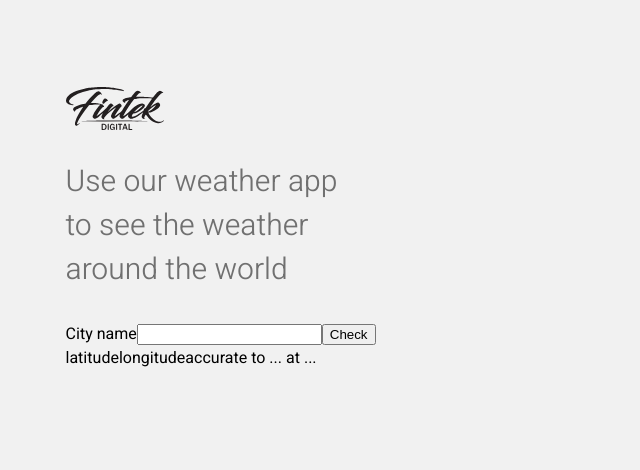
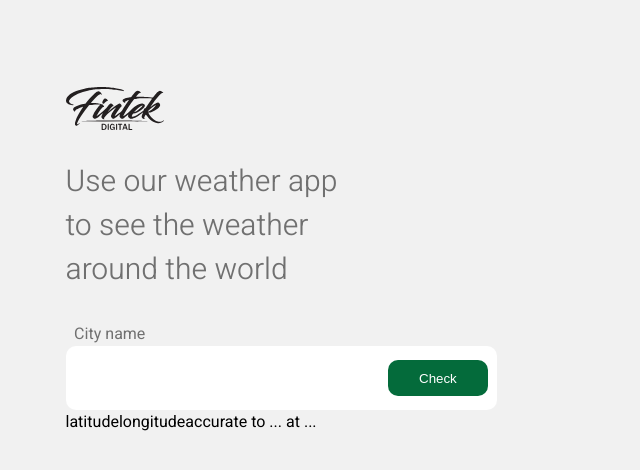
Before and after one commit to DanZemlyansky/fintekAssignment, a React (Vite) app in the folder fintek-weather-app/: page / in a window 1280 px wide. Shown: the top 470 px of the page, without its empty margins (0-640 px from the left). Built offline with nearby package versions, Linux system fonts and the light colour scheme.

Commit message:
city input mostly complete

```diff
--- a/fintek-weather-app/src/components/CityInput.tsx
+++ b/fintek-weather-app/src/components/CityInput.tsx
@@ -1,15 +1,22 @@
-import '../styles/CityInput.css'
+import "../styles/CityInput.css";
 
-export default function CityInput(){
-
-
-
-
-    return(
-        <div id="cityInputContainer">
-<label id="cityInputLabel" htmlFor="cityInput">City name</label>
-<input aria-label="City Input" name="cityInput" id="cityInput"></input>
-<button type="submit">Check</button>
-        </div>
-    )
+export default function CityInput() {
+  return (
+    <div className="cityInputContainer">
+      <label htmlFor="cityInput" className="cityInputLabel">
+        City name
+      </label>
+      <div className="inputButtonContainer">
+        <input
+          aria-label="City Input"
+          name="cityInput"
+          id="cityInput"
+          className="cityInput"
+        />
+        <button type="submit" className="cityInputButton">
+          Check
+        </button>
+      </div>
+    </div>
+  );
 }
--- a/fintek-weather-app/src/styles/CityInput.css
+++ b/fintek-weather-app/src/styles/CityInput.css
@@ -1 +1,47 @@
-#cityInputLabel{}
+@import url('../App.css');
+
+
+.cityInputContainer {
+    position: relative;
+    max-width: 431px;
+  }
+
+  .cityInputLabel {
+    padding-left: 2%;
+    color: var(--heroText);
+    font-size: 16px;
+  }
+
+  .inputButtonContainer {
+    display: flex;
+    align-items: center;
+    position: relative;
+  }
+
+  .cityInput {
+    width: 100%;
+    height: 64px;
+    border-radius: 10px;
+    border: none;
+    padding-right: 100px;
+    box-sizing: border-box;
+    font-size: 22px;
+    color: var(--inputText);
+    padding-left: 2%;
+  }
+
+
+
+  .cityInputButton {
+    position: absolute;
+    right: 2%;
+    top: 50%;
+    transform: translateY(-50%);
+    height: 36px;
+    width: 100px;
+    border: none;
+    border-radius: 10px;
+    background-color: var(--submitBtn);
+    color: #fff;
+    cursor: pointer;
+  }
```
